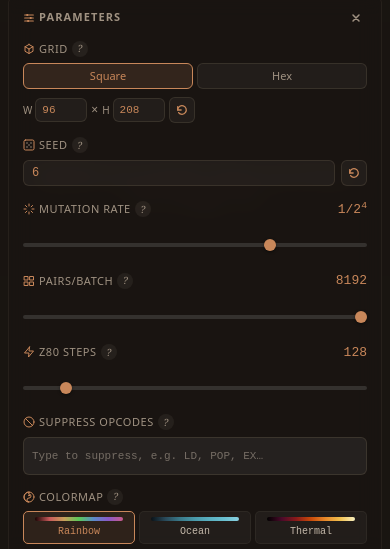
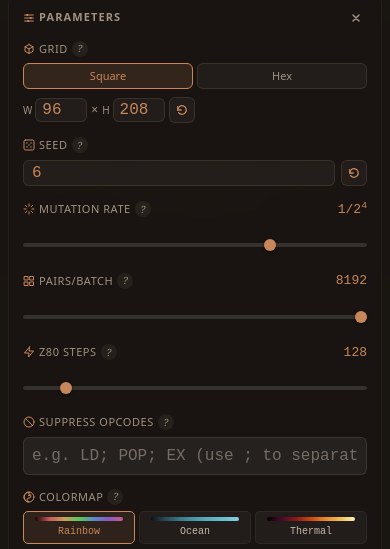
Before and after one commit to NeoVand/algocell, a SvelteKit app: page / in a window 390 px wide. Both pictures are taken after a click on the button 215 px from the left and 815 px from the top of the page. Shown: the part 233-782 px from the top of the page. Built offline with nearby package versions, Linux system fonts and the light colour scheme.

Commit message:
feat: enhance suppress pattern handling and prevent mobile zoom issues

```diff
--- a/src/app.html
+++ b/src/app.html
@@ -2,7 +2,7 @@
 <html lang="en">
 	<head>
 		<meta charset="utf-8" />
-		<meta name="viewport" content="width=device-width, initial-scale=1" />
+		<meta name="viewport" content="width=device-width, initial-scale=1, maximum-scale=1, user-scalable=no" />
 		<title>Algocell — Artificial Life via Z80 Machine Code</title>
 		<meta
 			name="description"
--- a/src/routes/+page.svelte
+++ b/src/routes/+page.svelte
@@ -635,6 +635,8 @@
 		if (!engine) return;
 		const config: GridConfig = { width: gridWidth, height: gridHeight, gridType: gridType };
 		engine.changeGridConfig(config, canvasW, canvasH);
+		// Re-apply suppress mask after buffer recreation
+		engine.setSuppressedOpcodes(suppressedOpcodes);
 		// Reset stats
 		opsPerSec = 0;
 		chartRing.length = 0;
@@ -644,11 +646,19 @@
 	}
 
 	function addSuppressPattern(pattern: string) {
-		const p = pattern.trim().toUpperCase();
-		if (!p || suppressPatterns.includes(p)) return;
-		suppressPatterns.push(p);
-		// Svelte needs identity change for array reactivity
-		suppressPatterns = [...suppressPatterns];
+		// Support multiple patterns separated by semicolons
+		// (commas are NOT delimiters because Z80 mnemonics contain commas, e.g. LD A,B)
+		const parts = pattern.split(';').map((s) => s.trim().toUpperCase()).filter(Boolean);
+		let added = false;
+		for (const p of parts) {
+			if (!p || suppressPatterns.includes(p)) continue;
+			suppressPatterns.push(p);
+			added = true;
+		}
+		if (added) {
+			// Svelte needs identity change for array reactivity
+			suppressPatterns = [...suppressPatterns];
+		}
 	}
 
 	function removeSuppressPattern(pattern: string) {
@@ -1750,7 +1760,7 @@
 				<input
 					class="suppress-input"
 					type="text"
-					placeholder="Type to suppress, e.g. LD, POP, EX…"
+					placeholder="e.g. LD; POP; EX (use ; to separate)"
 					bind:value={suppressInput}
 					onkeydown={(e) => {
 						if (e.key === 'Enter' && suppressInput.trim()) {
@@ -1761,12 +1771,15 @@
 				/>
 				{#if suppressInput.trim()}
 					{@const preview = (() => {
-						const p = suppressInput.trim().toUpperCase();
+						const parts = suppressInput.split(';').map(s => s.trim().toUpperCase()).filter(Boolean);
+						if (parts.length === 0) return 0;
 						let count = 0;
 						for (let i = 0; i < 256; i++) {
 							const m = (byteToMnemonic(i) || '').toUpperCase();
 							const h = i.toString(16).toUpperCase().padStart(2, '0');
-							if (m.includes(p) || h.includes(p) || ('0X' + h).includes(p)) count++;
+							for (const p of parts) {
+								if (m.includes(p) || h.includes(p) || ('0X' + h).includes(p)) { count++; break; }
+							}
 						}
 						return count;
 					})()}
@@ -2825,6 +2838,14 @@ graph TD
 {/if}
 
 <style>
+	/* Prevent mobile zoom/scroll escaping on all UI overlays */
+	:global(html),
+	:global(body) {
+		touch-action: manipulation;
+		overscroll-behavior: none;
+		-webkit-text-size-adjust: 100%;
+	}
+
 	/* Remove focus outlines on all buttons */
 	button:focus,
 	button:focus-visible {
@@ -3499,7 +3520,7 @@ graph TD
 		border: 1px solid var(--border-muted);
 		border-radius: 6px;
 		color: var(--text-primary);
-		font-size: 11px;
+		font-size: 16px; /* ≥16px prevents iOS auto-zoom on focus */
 		font-family: monospace;
 		outline: none;
 		transition: border-color 0.15s;
@@ -4164,6 +4185,13 @@ graph TD
 		}
 
 
+		/* Prevent iOS zoom on input focus — font-size must be ≥ 16px */
+		.seed-input,
+		.grid-size-input,
+		.suppress-input {
+			font-size: 16px;
+		}
+
 		/* Genome tooltip: smaller on mobile */
 		.genome-tip {
 			transform: scale(0.8);
```
